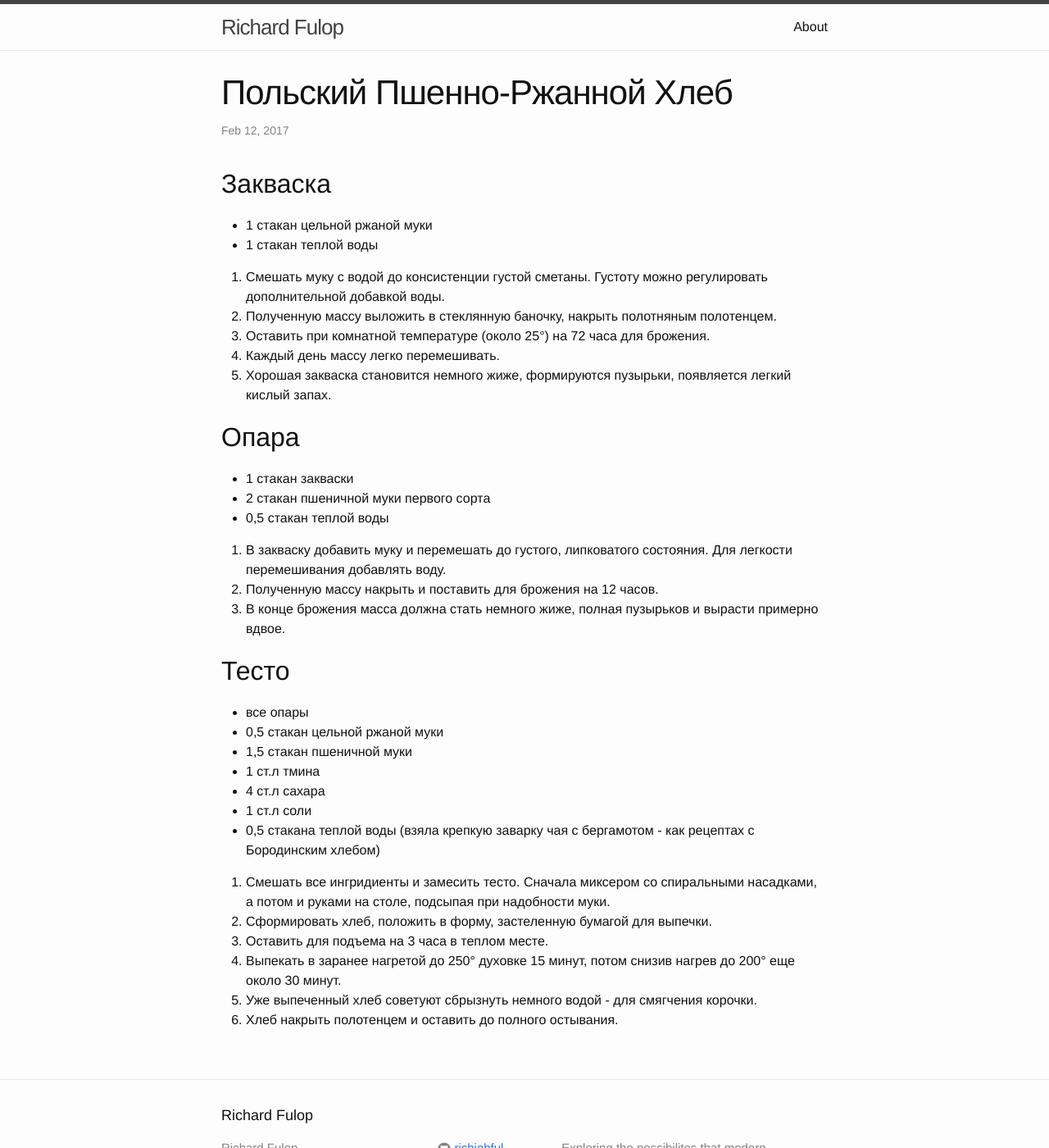
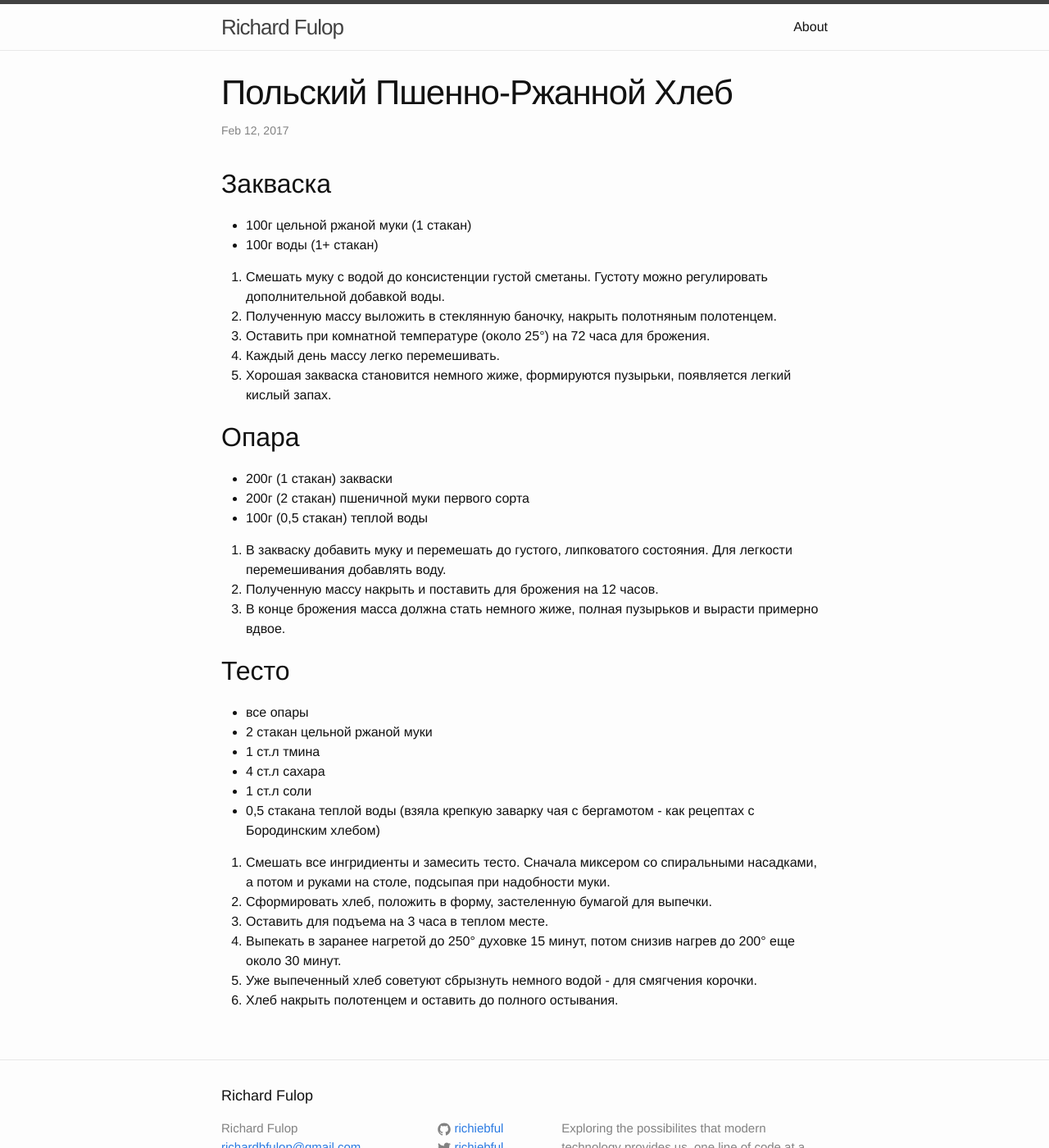
Before and after one commit to richiebful/richiebful.github.io, a Jekyll site: the page built from _posts/2017-02-12-Польский-Пшенно-Ржаной-Хлеб.md, in a window 1280 px wide and 1400 px high. Shown: the whole window at 82% size. Built offline with Jekyll 4.4.1, drawn with Linux system fonts in a browser that asks for light colours.

Commit message:
Adds new posts

```diff
--- a/_posts/2017-02-12-Польский-Пшенно-Ржаной-Хлеб.md
+++ b/_posts/2017-02-12-Польский-Пшенно-Ржаной-Хлеб.md
@@ -6,8 +6,8 @@ category: cooking
 
 ## Закваска ##
 
-- 1 стакан цельной ржаной муки
-- 1 стакан теплой воды
+- 100г цельной ржаной муки (1 стакан)
+- 100г воды (1+ стакан)
 
 1. Смешать муку с водой до консистенции густой сметаны. Густоту можно регулировать дополнительной добавкой воды.
 2. Полученную массу выложить в стеклянную баночку, накрыть полотняным полотенцем.
@@ -17,9 +17,9 @@ category: cooking
 
 ## Опара ##
 
-- 1 стакан закваски
-- 2 стакан пшеничной муки первого сорта
-- 0,5 стакан теплой воды
+- 200г (1 стакан) закваски
+- 200г (2 стакан) пшеничной муки первого сорта
+- 100г (0,5 стакан) теплой воды
 
 1. В закваску добавить муку и перемешать до густого, липковатого состояния. Для легкости перемешивания добавлять воду.
 2. Полученную массу накрыть и поставить для брожения на 12 часов.
@@ -27,8 +27,7 @@ category: cooking
 
 ## Тесто ##
 - все опары
-- 0,5 стакан цельной ржаной муки
-- 1,5 стакан пшеничной муки
+- 2 стакан цельной ржаной муки
 - 1 ст.л тмина
 - 4 ст.л сахара
 - 1 ст.л соли
```
Also changed, not shown: _posts/2017-02-06-Polish-Sourdough-Rye.md (added, +28 -0 lines), _posts/2017-02-15-Арепа.md (added, +5 -0 lines), _posts/2017-04-05-Щи.md (added, +14 -0 lines), _posts/2017-04-19-Anti-Satellite-Missiles.md (added, +12 -0 lines), _posts/2017-04-19-Mars-or-Bust.md (added, +11 -0 lines), _posts/2017-04-19-Space-Exploration-Democracy.md (added, +11 -0 lines), 2 other files.
